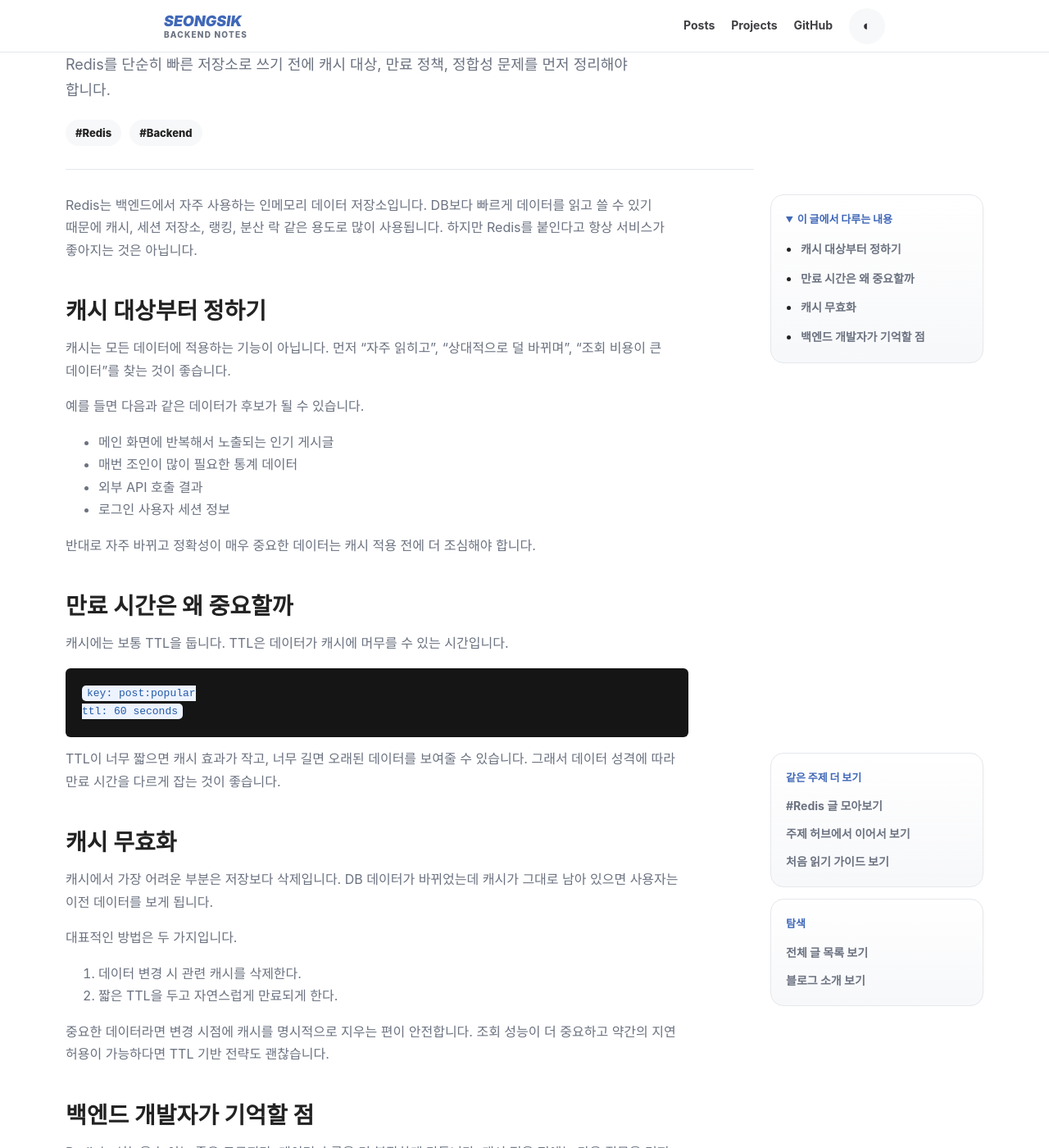
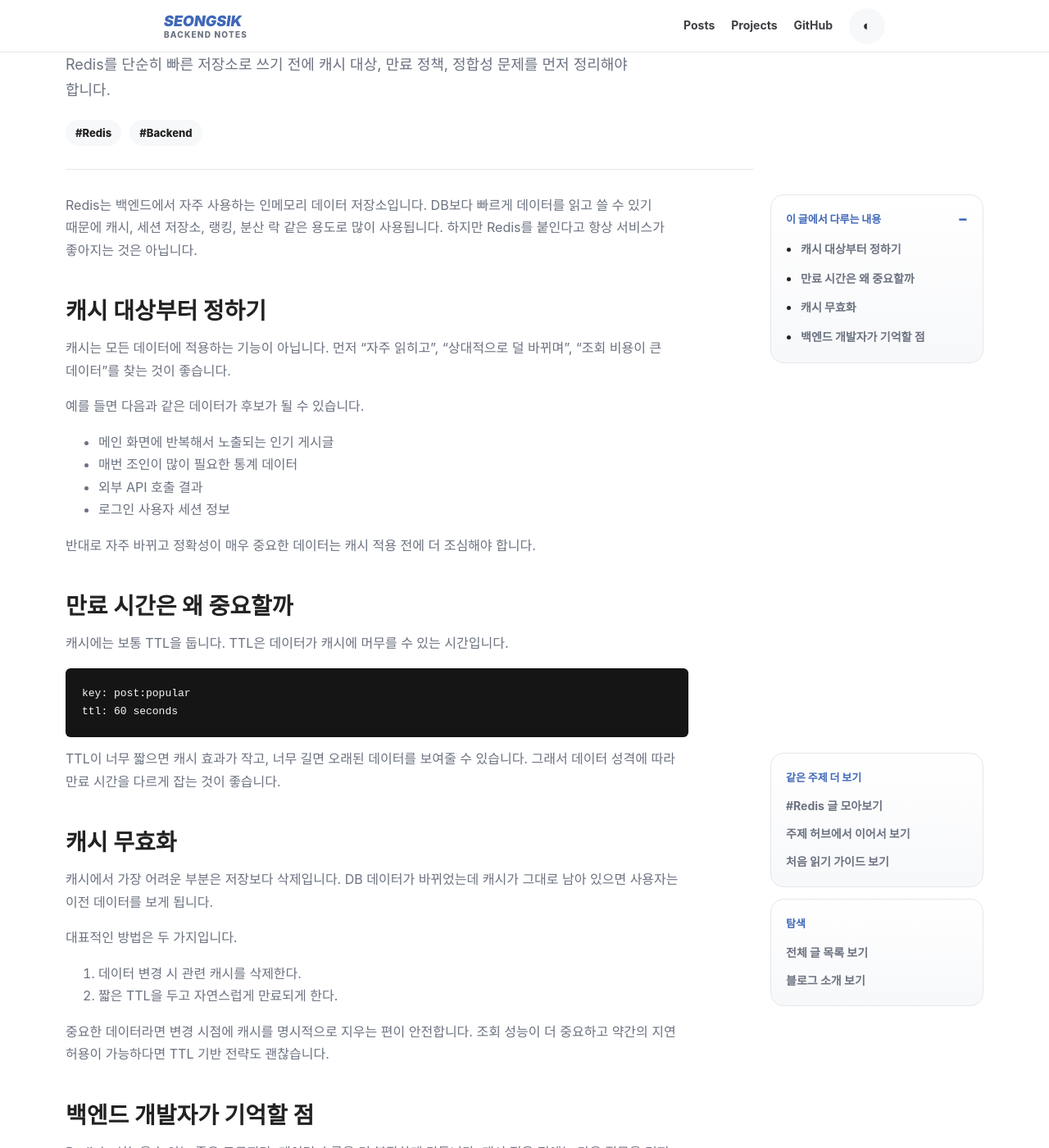
Before and after one commit to seongsik082/seongsik082.github.io, a Jekyll site: the page built from _posts/2026-06-28-redis-cache-basic.md, in a window 1280 px wide and 1400 px high, scrolled down 277 px. Shown: the whole window at 82% size. Built offline with Jekyll 4.4.1, drawn with Linux system fonts in a browser that asks for light colours; some web fonts are replaced.

Commit message:
fix: harden mobile toc and code blocks

```diff
--- a/assets/css/style.css
+++ b/assets/css/style.css
@@ -885,10 +885,25 @@ section + section {
 }
 
 .post-toc summary {
+  display: flex;
+  align-items: center;
+  gap: 12px;
   color: var(--accent);
   cursor: pointer;
   font-size: 13px;
   font-weight: 800;
+  list-style: none;
+}
+
+.post-toc summary::after {
+  margin-left: auto;
+  content: "+";
+  font-size: 18px;
+  line-height: 1;
+}
+
+.post-toc[open] summary::after {
+  content: "−";
 }
 
 .post-toc nav {
@@ -943,6 +958,13 @@ section + section {
   background: var(--code-bg);
   color: #f7f7f7;
   padding: 20px;
+}
+
+.content pre code {
+  overflow-wrap: normal;
+  background: transparent;
+  color: inherit;
+  padding: 0;
 }
 
 .post-content,
@@ -1208,6 +1230,17 @@ section + section {
     position: static;
   }
 
+  .post-toc summary {
+    display: flex;
+    min-height: 44px;
+  }
+
+  .post-toc a {
+    display: flex;
+    min-height: 44px;
+    align-items: center;
+  }
+
   .post-content {
     grid-column: auto;
     grid-row: auto;
```
Also changed, not shown: tests/test_mobile_post_layout.py (+14 -0 lines).
